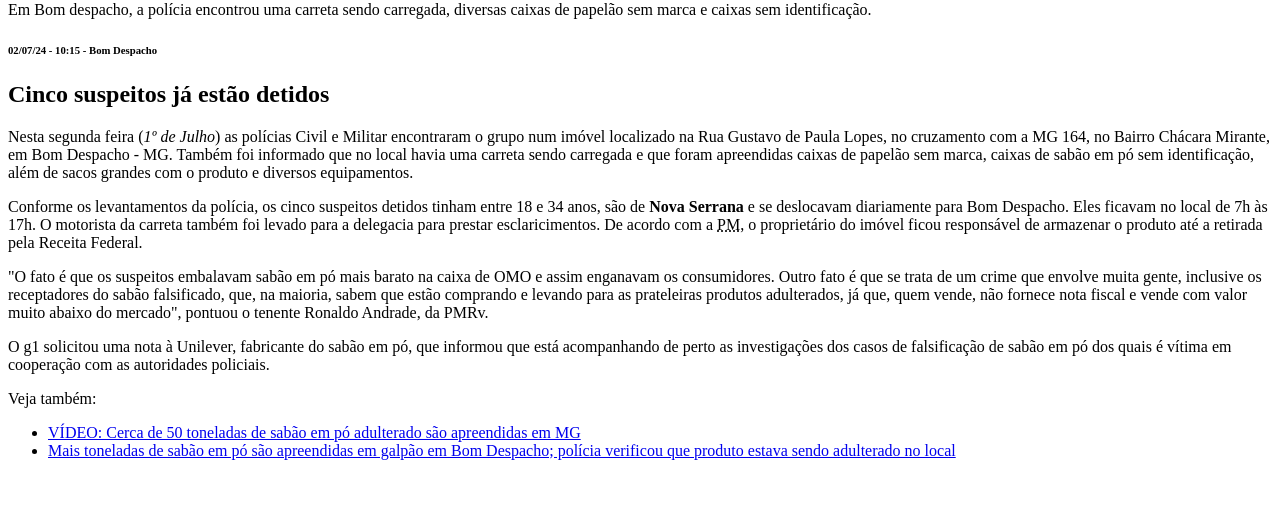
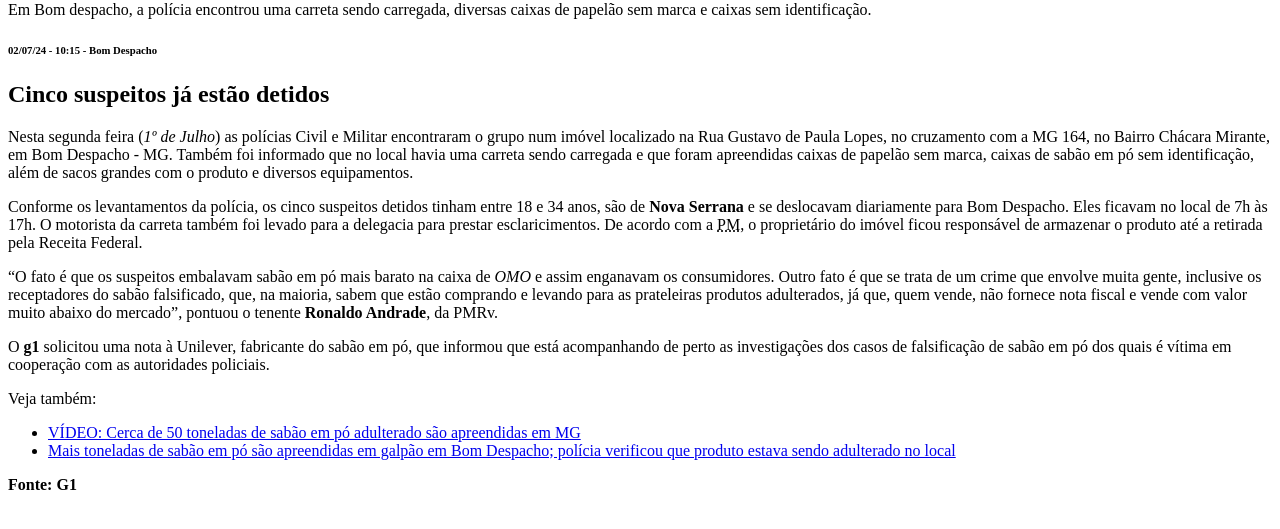
Before and after one commit to Henrique-Gontijo/desenvolve-introducao-web, a plain HTML site: page notícia.html in a window 1280 px wide. Shown: the part 79-608 px from the top of the page. Drawn offline with Linux system fonts and the light colour scheme.

Commit message:
notícia.html
Este é o terceiro exercício de HTML, que consiste em criar um arquivo HTML simples contendo uma notícia do dia.

```diff
--- a/notícia.html
+++ b/notícia.html
@@ -19,10 +19,10 @@
             O motorista da carreta também foi levado para a delegacia para prestar esclaricimentos. De acordo com a <abbr title="Polícia Militar">PM</abbr>, o proprietário do imóvel ficou responsável de armazenar o produto até a retirada pela Receita Federal.
         </p>
         <p>
-            "O fato é que os suspeitos embalavam sabão em pó mais barato na caixa de OMO e assim enganavam os consumidores. Outro fato é que se trata de um crime que envolve muita gente, inclusive os receptadores do sabão falsificado, que, na maioria, sabem que estão comprando e levando para as prateleiras produtos adulterados, já que, quem vende, não fornece nota fiscal e vende com valor muito abaixo do mercado", pontuou o tenente Ronaldo Andrade, da PMRv.
+            <q>O fato é que os suspeitos embalavam sabão em pó mais barato na caixa de <em>OMO</em> e assim enganavam os consumidores. Outro fato é que se trata de um crime que envolve muita gente, inclusive os receptadores do sabão falsificado, que, na maioria, sabem que estão comprando e levando para as prateleiras produtos adulterados, já que, quem vende, não fornece nota fiscal e vende com valor muito abaixo do mercado</q>, pontuou o tenente <strong>Ronaldo Andrade</strong>, da PMRv.
         </p>
         <p>
-            O g1 solicitou uma nota à Unilever, fabricante do sabão em pó, que informou que está acompanhando de perto as investigações dos casos de falsificação de sabão em pó dos quais é vítima em cooperação com as autoridades policiais.
+            O <strong>g1</strong> solicitou uma nota à Unilever, fabricante do sabão em pó, que informou que está acompanhando de perto as investigações dos casos de falsificação de sabão em pó dos quais é vítima em cooperação com as autoridades policiais.
         </p>
         <p>
         Veja também:
@@ -31,5 +31,8 @@
             <li><a href="https://g1.globo.com/mg/centro-oeste/noticia/2024/06/25/mais-toneladas-de-sabao-em-po-sao-apreendidas-em-galpao-em-bom-despacho-policia-verificou-que-produto-estava-sendo-adulterado-no-local.ghtml">Mais toneladas de sabão em pó são apreendidas em galpão em Bom Despacho; polícia verificou que produto estava sendo adulterado no local</a></li>
         </ul>
         </p>
+        <p>
+            <strong>Fonte: G1
+        </p>
     </body>
 </html>
```
